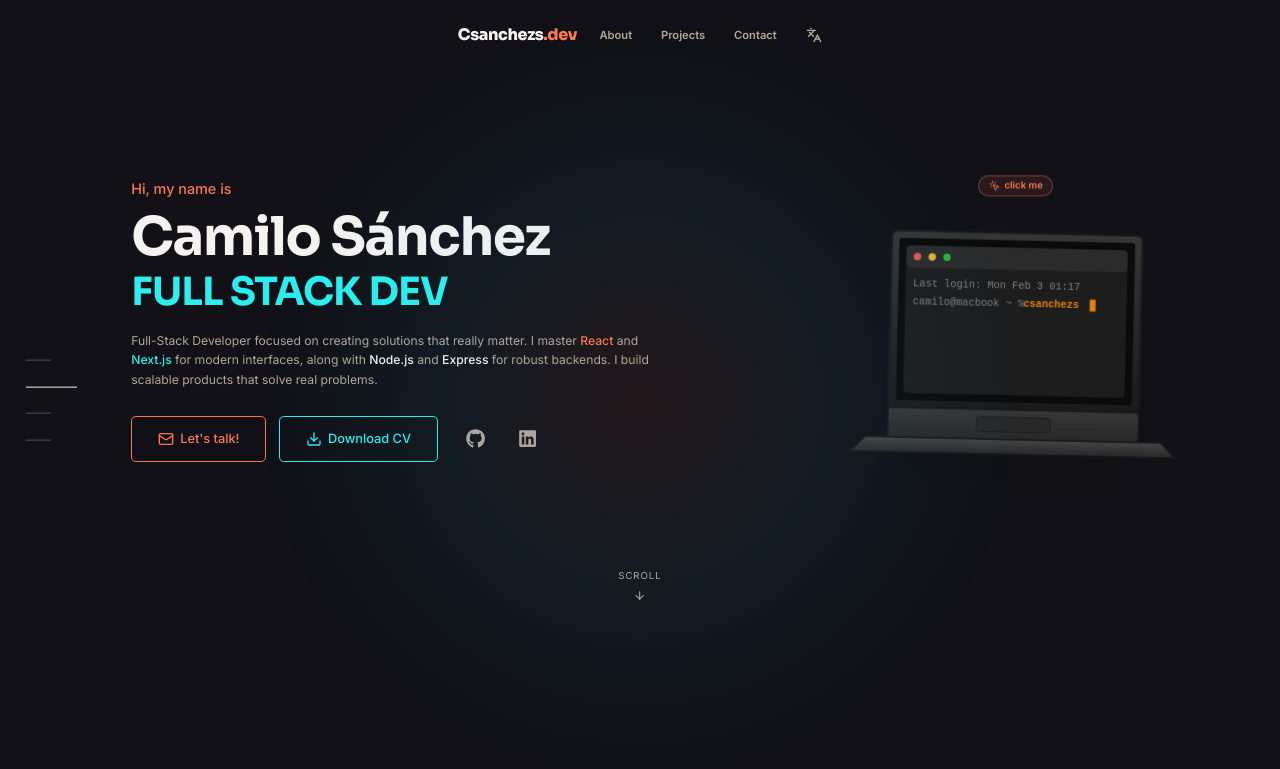
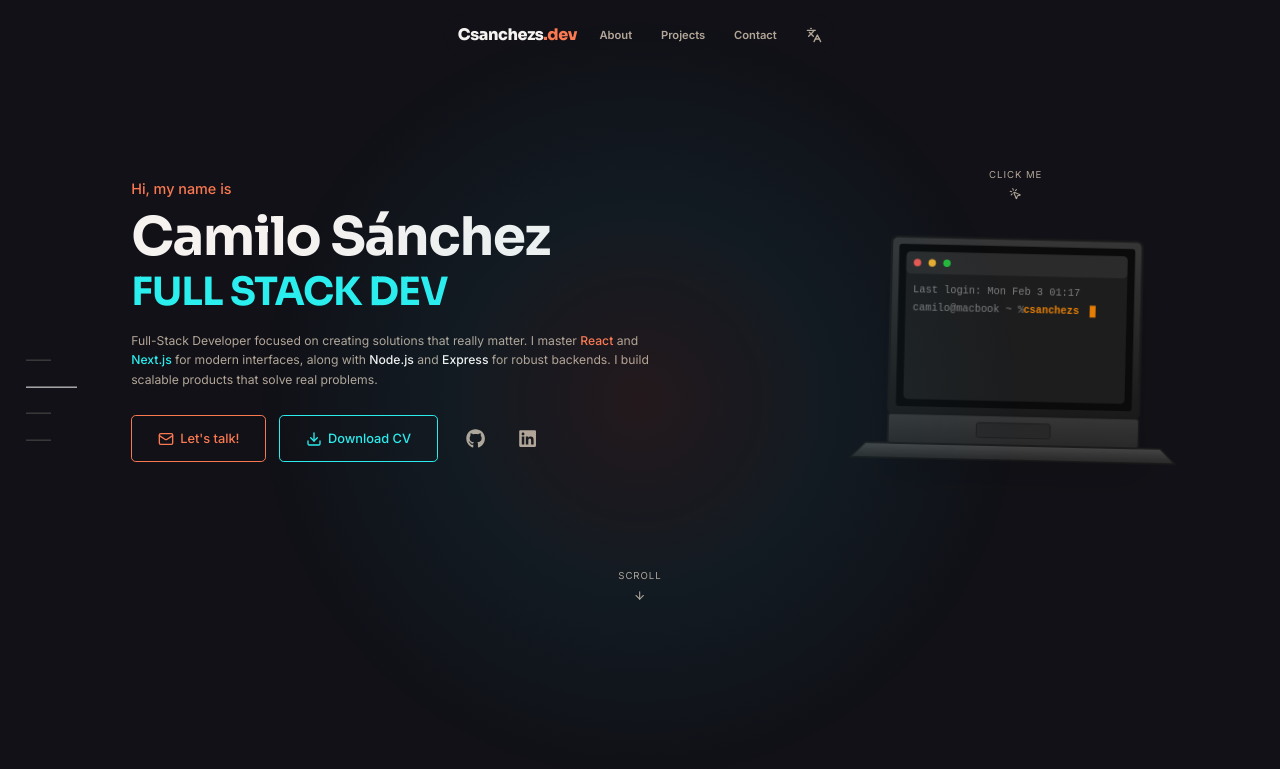
Before and after one commit to csanchezs9/Portafolio, a Next.js app: page / in a window 1280 px wide. Shown: the top 769 px of the page. Built offline with nearby package versions, Linux system fonts and the light colour scheme.

Commit message:
tweak: style 'click me' hint like the scroll indicator
Drop the pill; use minimal uppercase tracking-widest text with a cursor
icon and a gentle bob, matching the hero scroll indicator.

```diff
--- a/components/sections/Hero.tsx
+++ b/components/sections/Hero.tsx
@@ -208,17 +208,17 @@ export default function Hero() {
             {!termOpen && (
               <motion.button
                 onClick={() => setTermOpen(true)}
-                initial={{ opacity: 0, y: -6 }}
+                initial={{ opacity: 0 }}
                 animate={{ opacity: 1, y: [0, -6, 0] }}
-                exit={{ opacity: 0, scale: 0.8 }}
+                exit={{ opacity: 0 }}
                 transition={{
                   opacity: { duration: 0.4 },
                   y: { repeat: Infinity, duration: 1.6, ease: "easeInOut" },
                 }}
-                className="mb-2 inline-flex items-center gap-1.5 rounded-full border border-primary/40 bg-primary/10 px-3 py-1 text-xs font-semibold text-primary backdrop-blur-sm hover:bg-primary/20 transition-colors"
+                className="mb-3 flex flex-col items-center gap-1.5 text-muted-foreground hover:text-primary transition-colors"
               >
-                <MousePointerClick className="h-3.5 w-3.5" />
-                click me
+                <span className="text-xs uppercase tracking-widest">click me</span>
+                <MousePointerClick className="h-4 w-4" />
               </motion.button>
             )}
           </AnimatePresence>
```
